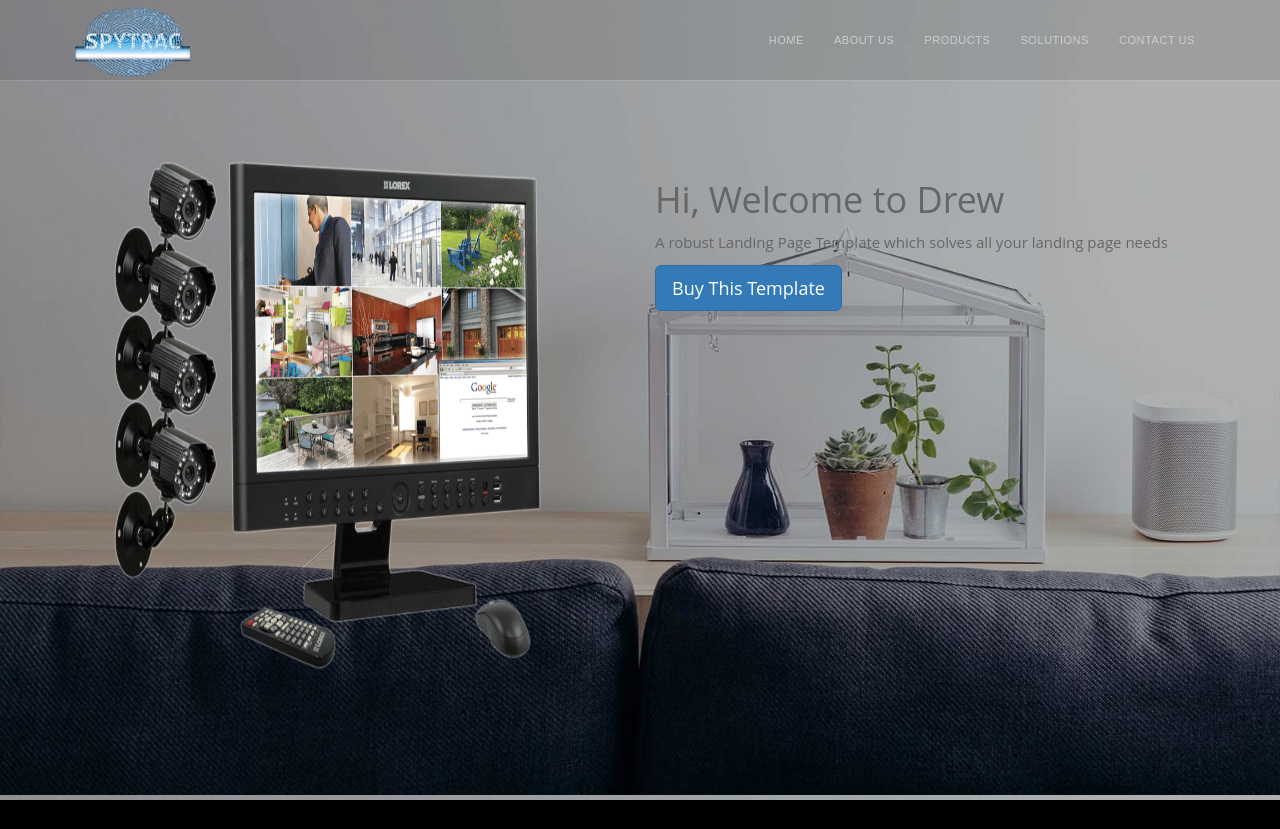
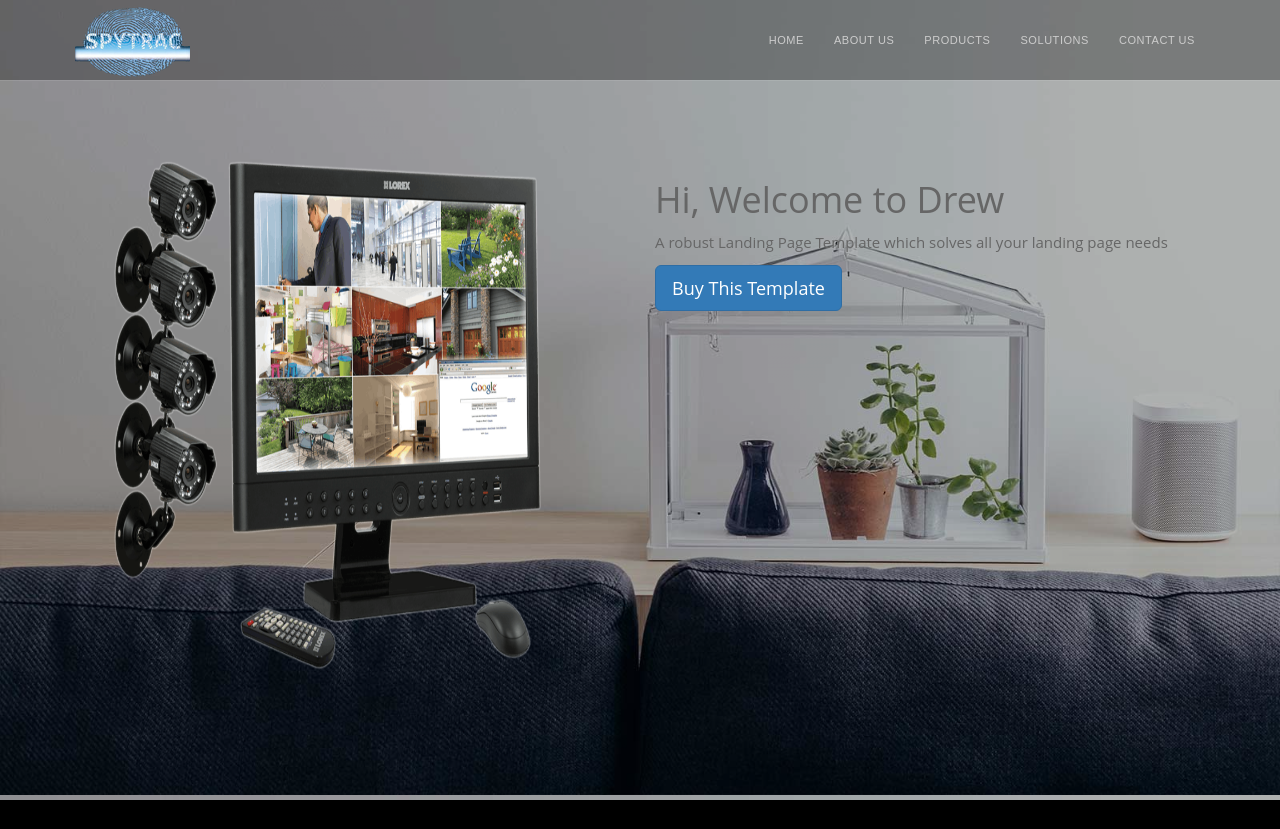
Before and after one commit to jangya/spytrac, a PHP site: page / in a window 1280 px wide. Shown: the top 829 px of the page. Run offline with PHP 8.4, Linux system fonts and the light colour scheme; some libraries are stand-ins or nearby versions.

Commit message:
Update spytrac.css

```diff
--- a/assets/css/spytrac.css
+++ b/assets/css/spytrac.css
@@ -26,7 +26,7 @@ body{
 }
 .header-section,
 .header-section.navbar-inverse {
-	background-color: rgba(0,0,0,0.1);
+	background-color: rgba(0,0,0,0.3);
 	-webkit-box-shadow: 0 1px rgba(255,255,255,0.1);
 	box-shadow: 0 1px rgba(255,255,255,0.1);
 	color: #ccc;
```
